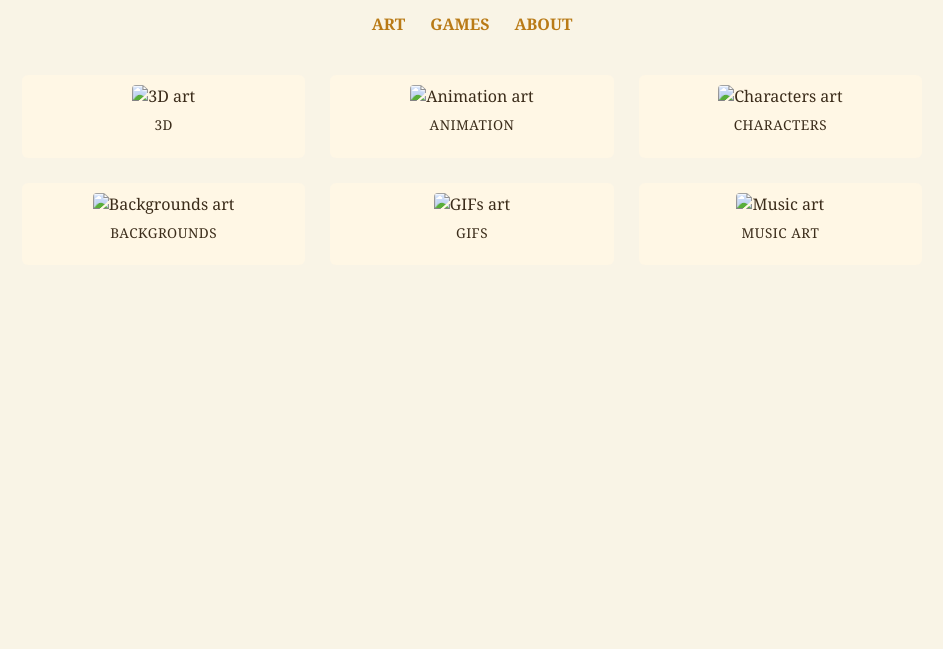
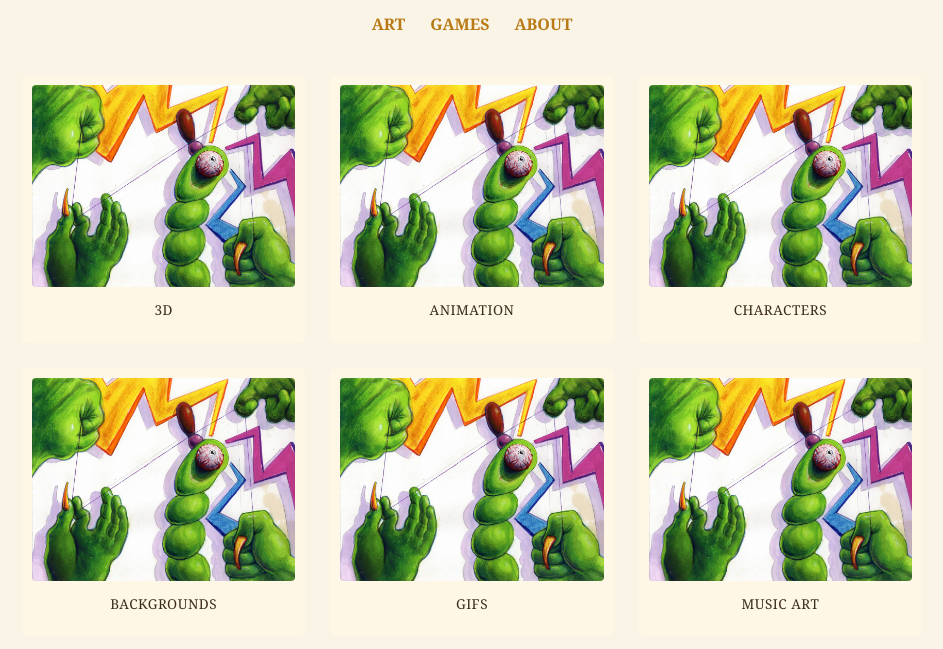
Before and after one commit to elajamin-droid/website, a plain HTML site: page index.html in a window 1280 px wide. Shown: the part 291-940 px from the top of the page, without its empty margins (168-1111 px from the left). Before the commit the page ends 800 px from the top, so only its background shows below. Drawn offline with Linux system fonts and the light colour scheme.

Commit message:
Use latest gallery placeholder image

```diff
--- a/index.html
+++ b/index.html
@@ -23,27 +23,27 @@
   <main>
     <section class="gallery">
       <div class="card">
-        <img src="images/3d.jpg" alt="3D art">
+        <img src="images/img20250925_16180935.webp" alt="3D art">
         <p>3D</p>
       </div>
       <div class="card">
-        <img src="images/animation.jpg" alt="Animation art">
+        <img src="images/img20250925_16180935.webp" alt="Animation art">
         <p>ANIMATION</p>
       </div>
       <div class="card">
-        <img src="images/characters.jpg" alt="Characters art">
+        <img src="images/img20250925_16180935.webp" alt="Characters art">
         <p>CHARACTERS</p>
       </div>
       <div class="card">
-        <img src="images/backgrounds.jpg" alt="Backgrounds art">
+        <img src="images/img20250925_16180935.webp" alt="Backgrounds art">
         <p>BACKGROUNDS</p>
       </div>
       <div class="card">
-        <img src="images/gifs.jpg" alt="GIFs art">
+        <img src="images/img20250925_16180935.webp" alt="GIFs art">
         <p>GIFS</p>
       </div>
       <div class="card">
-        <img src="images/musicart.jpg" alt="Music art">
+        <img src="images/img20250925_16180935.webp" alt="Music art">
         <p>MUSIC ART</p>
       </div>
     </section>
```
